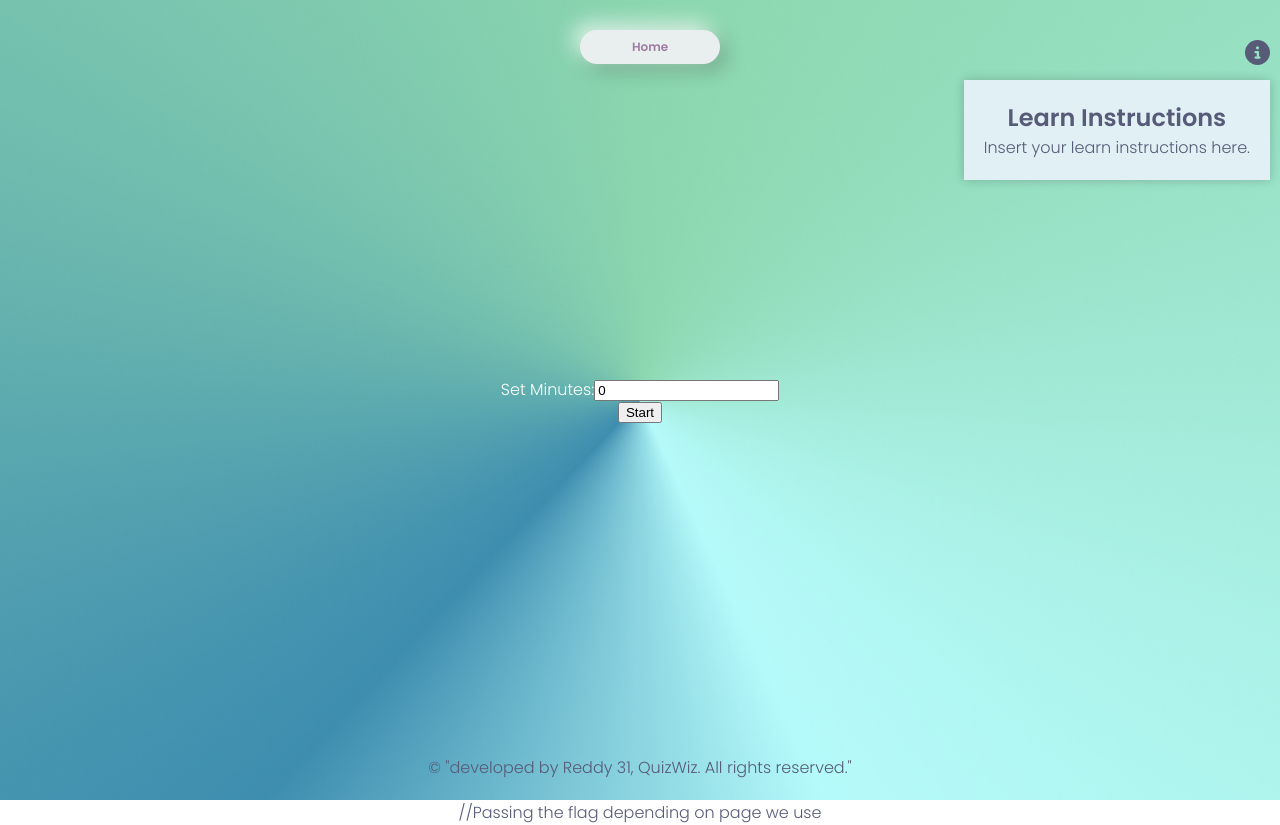
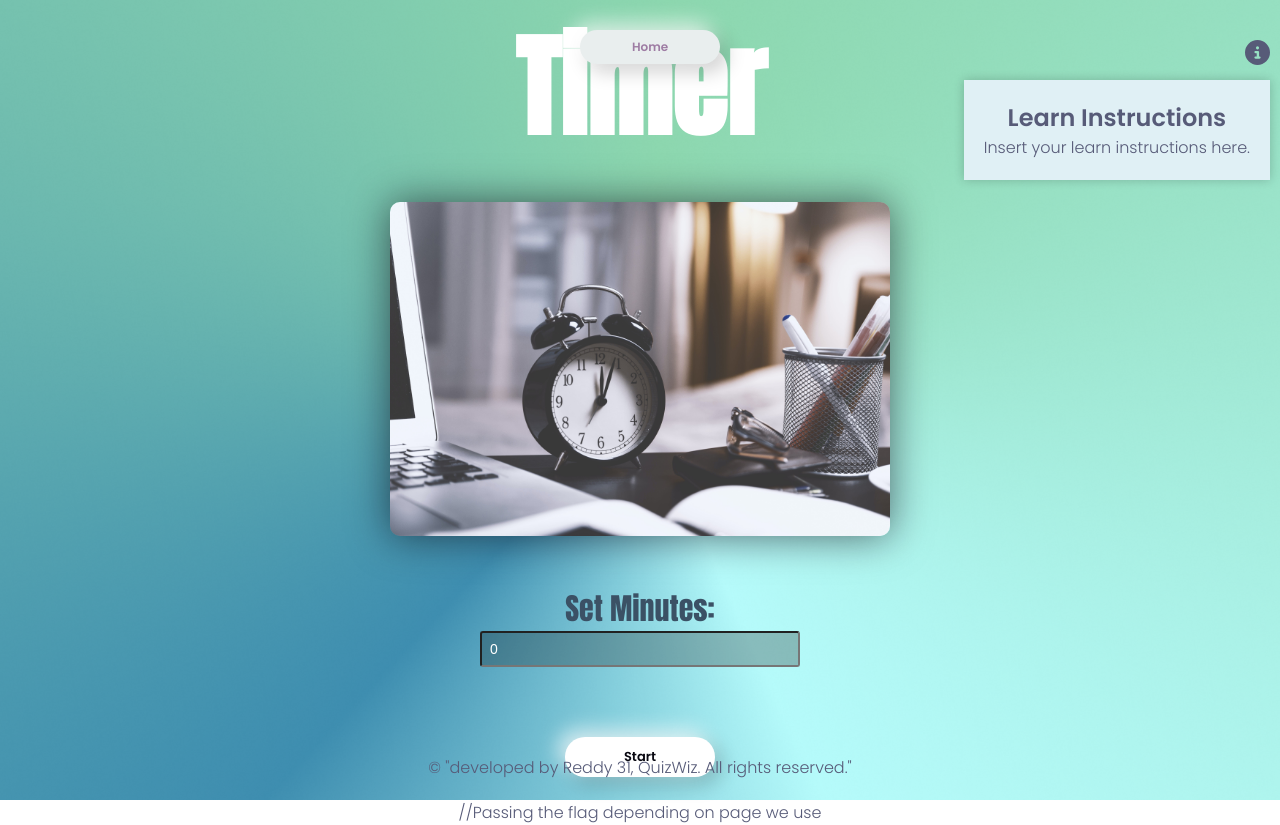
Before and after one commit to AleFin95/QuizWiz-Client, a React (Vite) app in the folder QuizWiz/: page /learn in a window 1280 px wide. Built offline with nearby package versions, Linux system fonts and the light colour scheme.

Commit message:
add css to timer page

```diff
--- a/QuizWiz/src/assets/app.css
+++ b/QuizWiz/src/assets/app.css
@@ -274,7 +274,7 @@ nav a.active {
   justify-content: center;
   color: #ffffff;
 }
-
+/*Timer page: /learn*/
 .timer {
   background: url('/TimerPage.png') center/cover no-repeat;
   min-height: 100vh;
@@ -283,9 +283,95 @@ nav a.active {
   align-items: center;
   justify-content: center;
   color: #ffffff;
+  gap:30px;
 }
 
 
+.timer h1 {
+
+
+  /* font-family: Anton;
+  font-size: 7em;
+  color: rgb(255, 255, 255);
+  font-weight: bold;
+  margin: 0;
+  text-shadow: -10px -10px 0 #c0a3c2, 0 -10px 0 #c0a3c2, 10px -10px 0 #c0a3c2,
+    10px 0 0 #c0a3c2, 10px 10px 0 #c0a3c2, 0 10px 0 #c0a3c2,
+    -10px 10px 0 #c0a3c2, -10px 0 0 #c0a3c2;
+  -webkit-background-clip: text;
+  background-clip: text; */
+
+  font-family: Anton;
+  font-size: 7em;
+  color: rgb(255, 255, 255);
+  font-weight: bold;
+  margin: 0;
+  -webkit-background-clip: text;
+  background-clip: text;
+
+}
+
+.timer label {
+  display: block;
+  font-size: 30px;
+  font-weight: 500;
+  margin-bottom: 10px;
+  /* color: #ffffff; */
+  color: #3b5165;
+  font-family: Anton;
+}
+
+.timer input {
+
+  display: block;
+  width:300px;
+  background-color: rgba(0, 0, 0, 0.25);
+  border-radius: 3px;
+  padding: 8px;
+  font-size: 14px;
+  font-weight: 300;
+  color: #ffffff;
+  margin-bottom: 20px;
+}
+
+.timer button {
+  width: 150px;
+  background-color: #ffffff;
+  color: #080710;
+  font-size: 13px;
+  font-weight: 600;
+  font-family: 'Poppins';
+  border-radius: 25px;
+  cursor: pointer;
+  margin-top: 10px;
+  margin-bottom: 20px;
+  padding: 10px;
+  border: none;
+  box-shadow: -7px -7px 20px 0 rgba(255, 255, 255, 0.7),
+    7px 7px 20px 0 rgba(0, 0, 0, 0.2);
+}
+
+.timer button:hover {
+  box-shadow: inset -7px -7px 20px 0 rgba(255, 255, 255, 0.7),
+    inset 7px 7px 20px 0 rgba(0, 0, 0, 0.2);
+}
+
+.timer button:active {
+  box-shadow: #d6d6e7 0 3px 7px inset;
+  transform: translateY(2px);
+}
+.timer-image {
+  width: 500px;
+  /* height: 100px;  */
+  margin-bottom: 20px;
+  border-radius: 10px;
+  box-shadow: 0 0 40px rgba(8, 7, 16, 0.6);
+}
+
+.timer h2 {
+  font-size: 70px;
+   font-family: Anton;
+}
 .topics {
   background: url('/TopicsPage.png') center/cover no-repeat;
   min-height: 100vh;
--- a/QuizWiz/src/components/Timer/index.jsx
+++ b/QuizWiz/src/components/Timer/index.jsx
@@ -3,7 +3,7 @@ import {useAuth} from "../../contexts"
 import {useNavigate} from 'react-router-dom'
 
 const Timer = ({flag_page}) => {
-    console.log("flag_page=",flag_page)
+
   const [initialMinutes, setInitialMinutes] = useState(0);
    const { remainingSeconds, setRemainingSeconds } = useAuth()
   // const [remainingSeconds, setRemainingSeconds] = useState(0);
@@ -12,7 +12,7 @@ const Timer = ({flag_page}) => {
   const navigate=useNavigate()
   useEffect(() => {
     let timer;
-    console.log("remainingSeconds=",remainingSeconds)
+
     if (isRunning && remainingSeconds > 0) {
       timer = setInterval(() => {
         setRemainingSeconds((prevSeconds) => prevSeconds - 1);
@@ -57,7 +57,7 @@ const Timer = ({flag_page}) => {
   };
 
   const handleClick= ()=>{
-    console.log("Timer initialminutes",initialMinutes)
+
     navigate('addnotes', { state: {minutes: initialMinutes} })
 
   }
@@ -72,6 +72,8 @@ const Timer = ({flag_page}) => {
       ) : (
 
         <div className='timer'>
+            <h1>Timer</h1>
+            <img src="Timer.jpg" alt="Your Image" className="timer-image" />
             <label>
                 Set Minutes:
                 <input type="number" min={0} value={initialMinutes} onChange={handleMinutesChange} />
```
Also changed, not shown: QuizWiz/public/Timer.jpg (added), 1 other file (tests, documents, lock files or other folders).
